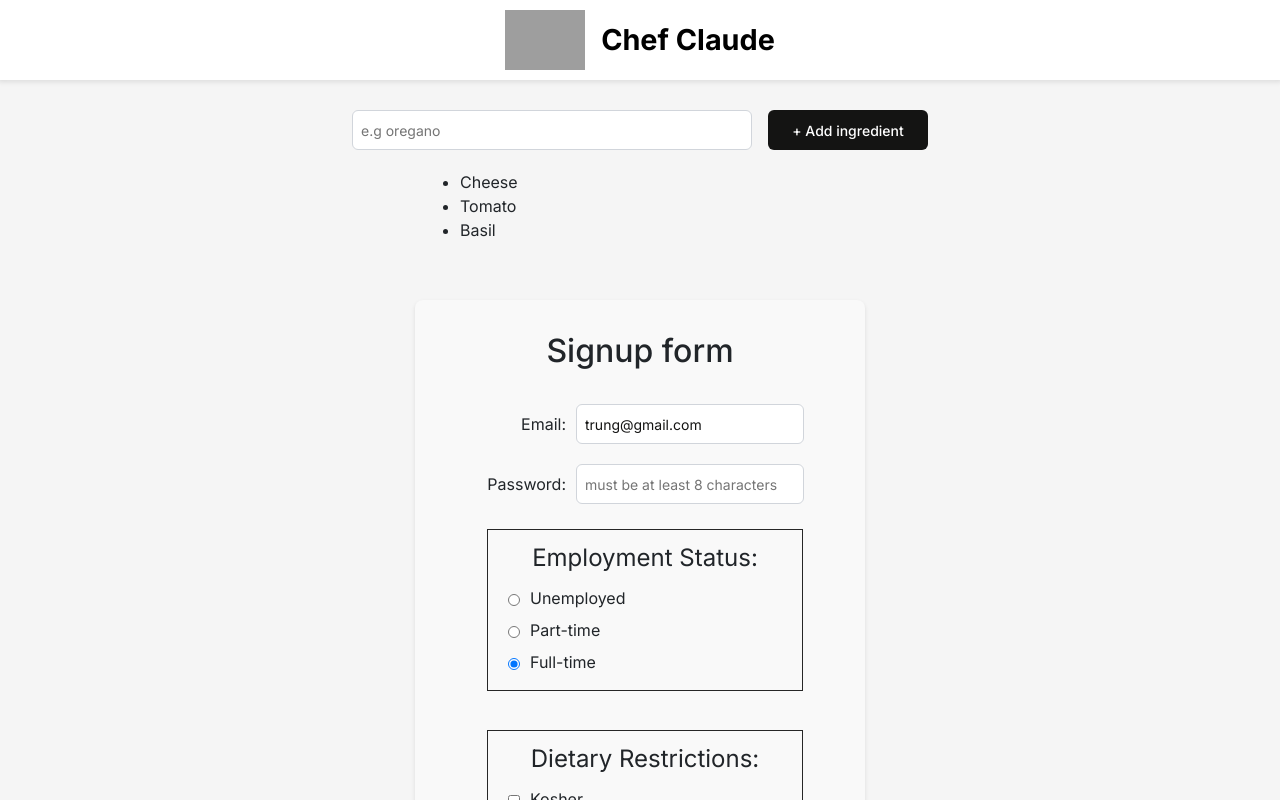
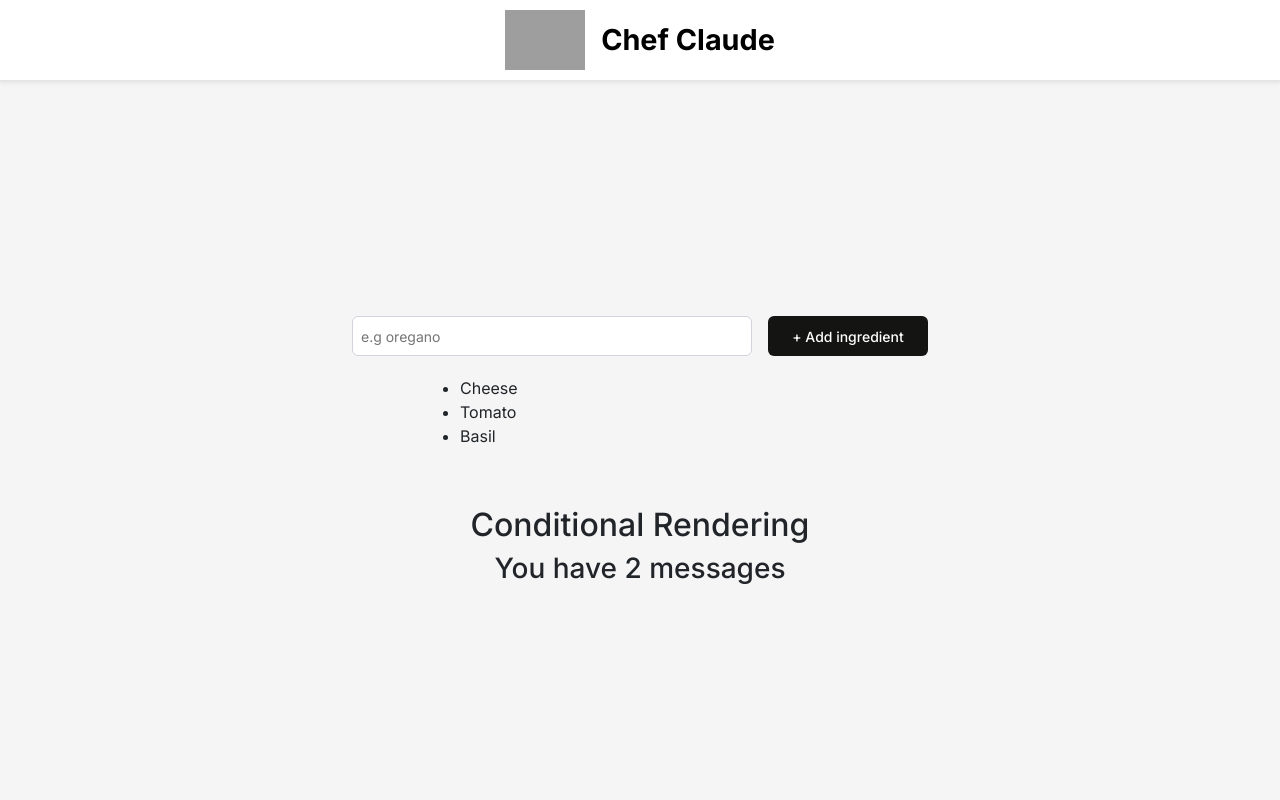
Before and after one commit to trungsliver/Chef-claude, a React (Vite) app: page / in a window 1280 px wide. Shown: the top 800 px of the page. Built offline with nearby package versions, Linux system fonts and the light colour scheme; grey boxes are pictures that could not be loaded.

Commit message:
conditonal rendering

```diff
--- a/src/App.jsx
+++ b/src/App.jsx
@@ -8,6 +8,7 @@ import Counter from './components/Counter'
 import ComplexArray from './components/ComplexArray'
 import ComplexObject from './components/ComplexObject'
 import SignupForm from './components/SignupForm'
+import ConditionalRendering from './components/ConditionalRendering'
 
 function App() {
   return (
@@ -17,7 +18,8 @@ function App() {
       {/* <Counter />
       <ComplexArray /> */}
       {/* <ComplexObject />  */}
-      <SignupForm />
+      {/* <SignupForm /> */}
+      <ConditionalRendering />
     </>
   )
 }
--- /dev/null
+++ b/src/components/ConditionalRendering.jsx
@@ -0,0 +1,23 @@
+import React from "react";
+
+export default function ConditionalRendering() {
+    const [message, setMessage] = React.useState(["a", "b"]);
+    let text
+
+    if (message.length === 0) {
+        text = "You have no messages";
+    }else if (message.length === 1) {
+        text = "You have 1 message";
+    } else {
+        text = `You have ${message.length} messages`;
+    }
+
+
+    return (
+        <div>
+            <h2>Conditional Rendering</h2>
+            <h3>{text}</h3>
+        </div>
+
+    )
+}
```
